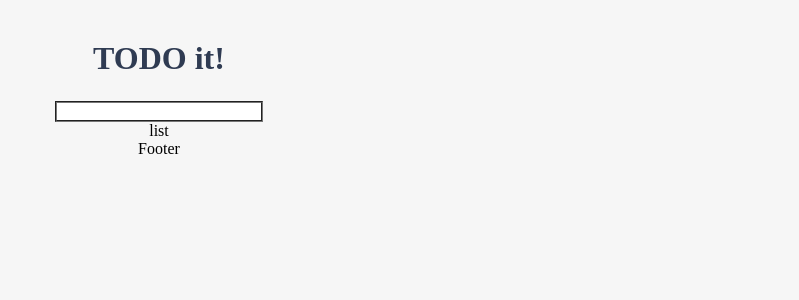
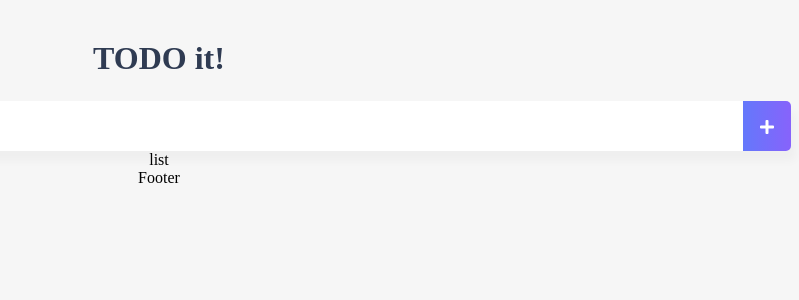
Before and after one commit to JongMany/vue-study, a Vue app in the folder vue-intermediate/: page / in a window 1280 px wide. Shown: the top 300 px of the page, without its empty margins (481-1280 px from the left). Built offline with nearby package versions, Linux system fonts and the light colour scheme.

Commit message:
TodoInput Component Styling

```diff
--- a/vue-intermediate/src/components/TodoInput.vue
+++ b/vue-intermediate/src/components/TodoInput.vue
@@ -1,11 +1,56 @@
 <template>
-  <div>
-    <input />
+  <div class="inputBox shadow">
+    <input type="text" v-model="newTodoItem" v-on:keyup.enter="addTodo" />
+    <span class="addContainer" v-on:click="addTodo">
+      <i class="fas fa-plus addBtn" />
+    </span>
   </div>
 </template>
 
 <script>
-export default {};
+export default {
+  data: () => {
+    return {
+      newTodoItem: "",
+    };
+  },
+  methods: {
+    addTodo: function () {
+      // 저장 로직
+      localStorage.setItem("newTodoItem", JSON.stringify(this.newTodoItem));
+      // 초기화
+      this.clearInput();
+    },
+    clearInput: function () {
+      this.newTodoItem = "";
+    },
+  },
+};
 </script>
 
-<style></style>
+<style scoped>
+input:focus {
+  outline: none;
+}
+.inputBox {
+  background: white;
+  height: 50px;
+  line-height: 50px;
+  border-radius: 5px;
+}
+.inputBox input {
+  border-style: none;
+  font-size: 0.9rem;
+}
+.addContainer {
+  float: right;
+  background: linear-gradient(to right, #6478fb, #8763fb);
+  display: block;
+  width: 3rem;
+  border-radius: 0 5px 5px 0;
+}
+.addBtn {
+  color: white;
+  vertical-align: middle;
+}
+</style>
```
